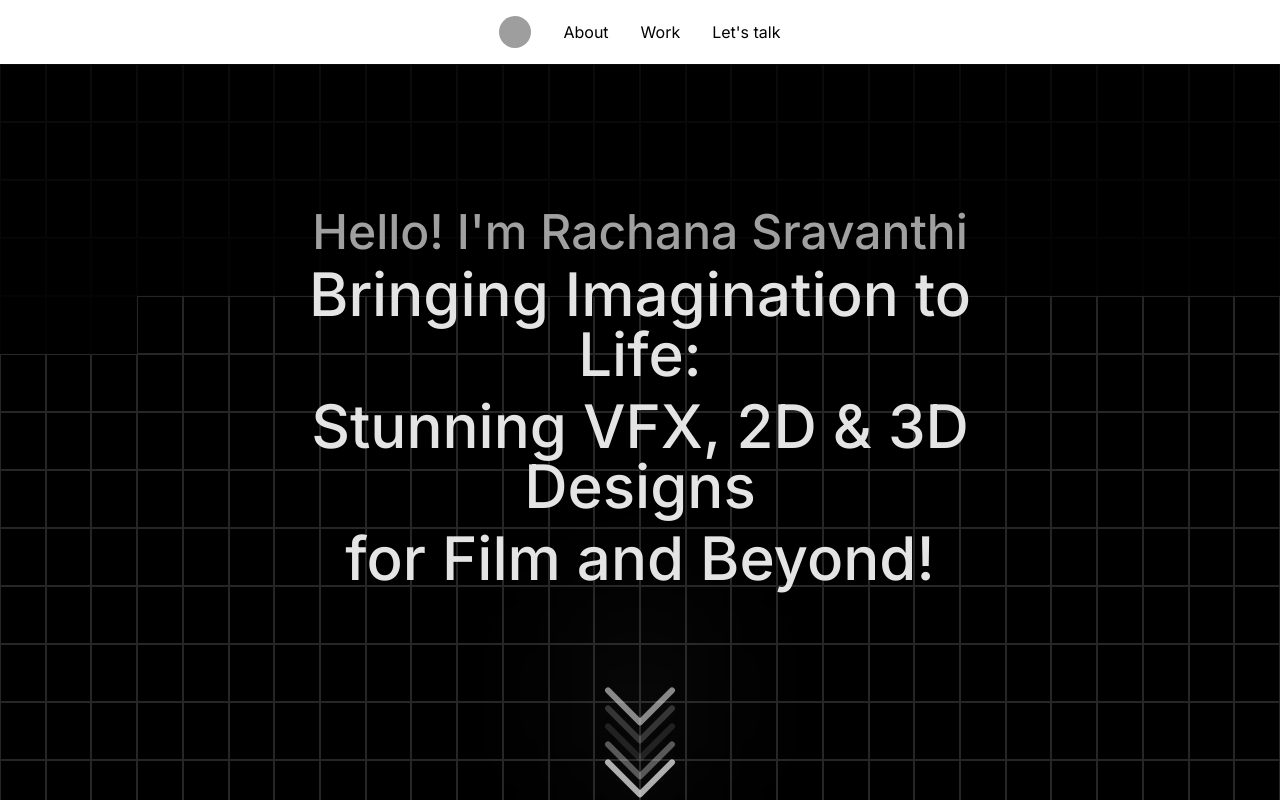
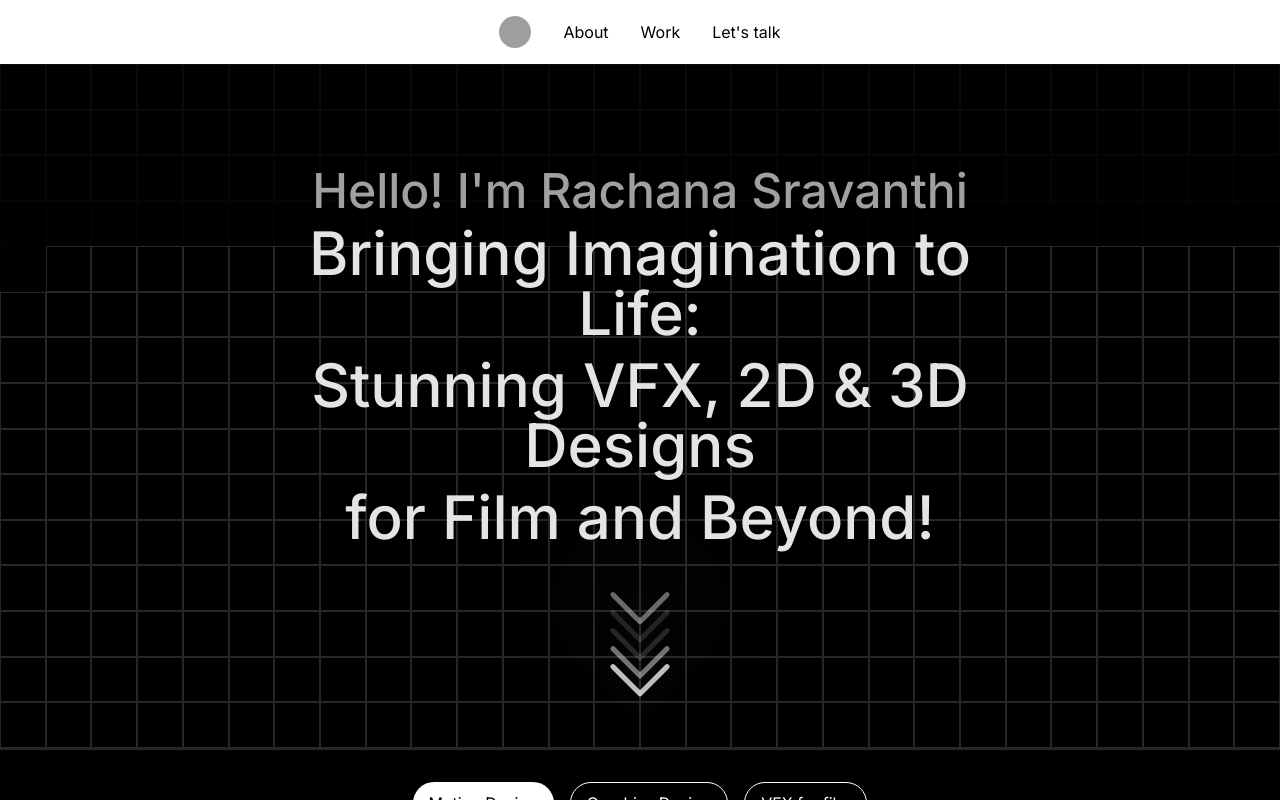
Before and after one commit to RachanaSravanthi/project-alpha, a React (Vite) app: page / in a window 1280 px wide. Shown: the top 800 px of the page. Built offline with nearby package versions, Linux system fonts and the light colour scheme; no server answers; the database is empty; grey boxes are pictures that could not be loaded.

Commit message:
style: try to fix grid

```diff
--- a/src/assets/AnimatedArrow2.tsx
+++ b/src/assets/AnimatedArrow2.tsx
@@ -8,7 +8,7 @@ export default function AnimatedArrow2() {
 
   return (
     <div
-      className="relative w-24 h-48 cursor-pointer mx-auto" // Centered container with responsive width
+      className="relative w-14 h-14   lg:w-24 lg:h-48 cursor-pointer mx-auto" // Centered container with responsive width
       onClick={() => scrollTo("work")}
     >
       {/* Glow effect background */}
--- a/src/pages/HomePage.tsx
+++ b/src/pages/HomePage.tsx
@@ -65,7 +65,7 @@ export default function HomePage() {
             <main className="mx-auto">
                 <motion.section
                     id="about"
-                    className="relative text-center py-36 flex items-center justify-center flex-col overflow-hidden"
+                    className="relative text-center py-36 flex items-center justify-center flex-col overflow-hidden aspect-[50/50] sm:aspect-[28/15] md:aspect-[28/15]"
                     initial="hidden"
                     animate={isLoaded ? "visible" : "hidden"}
                     variants={staggerChildren}
```
